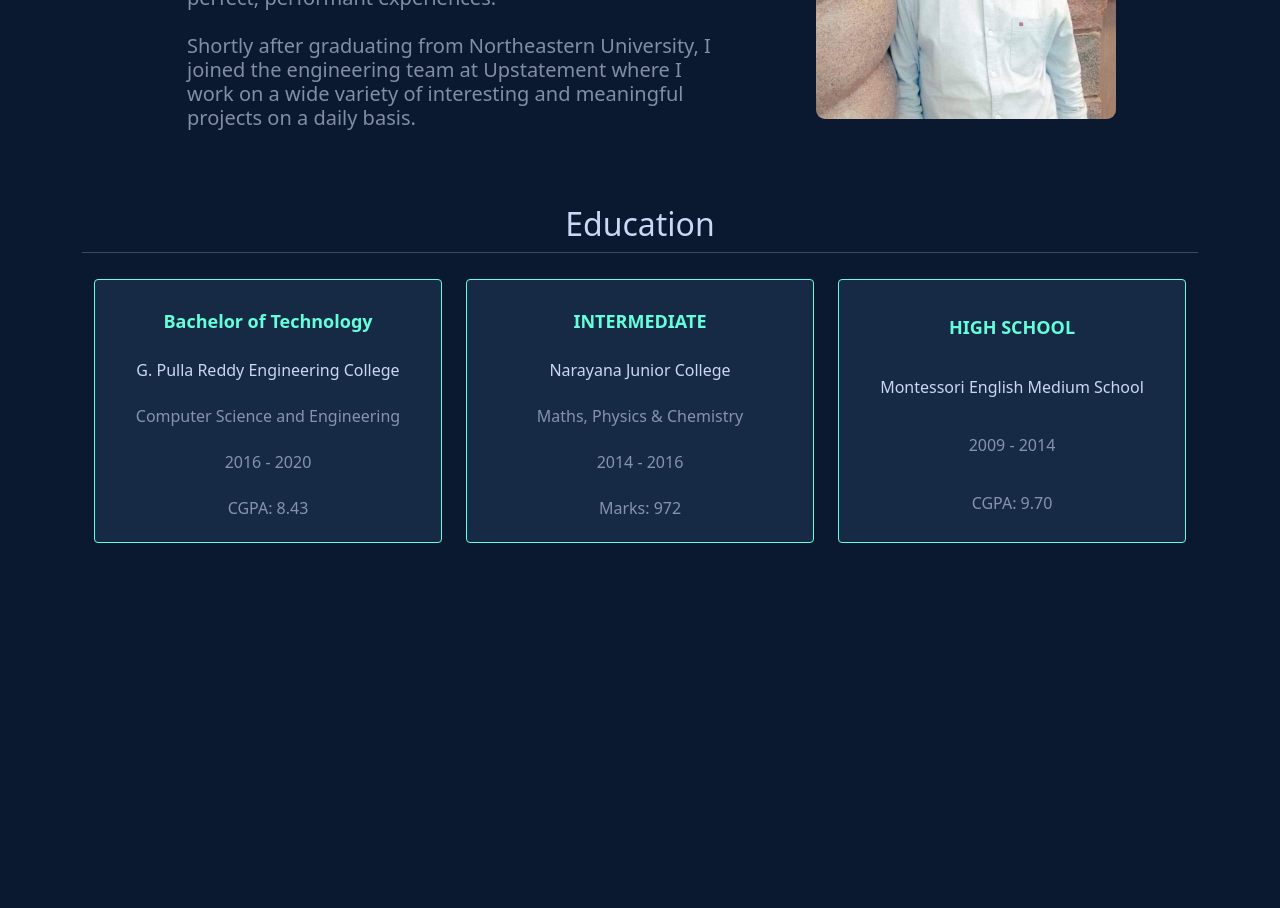
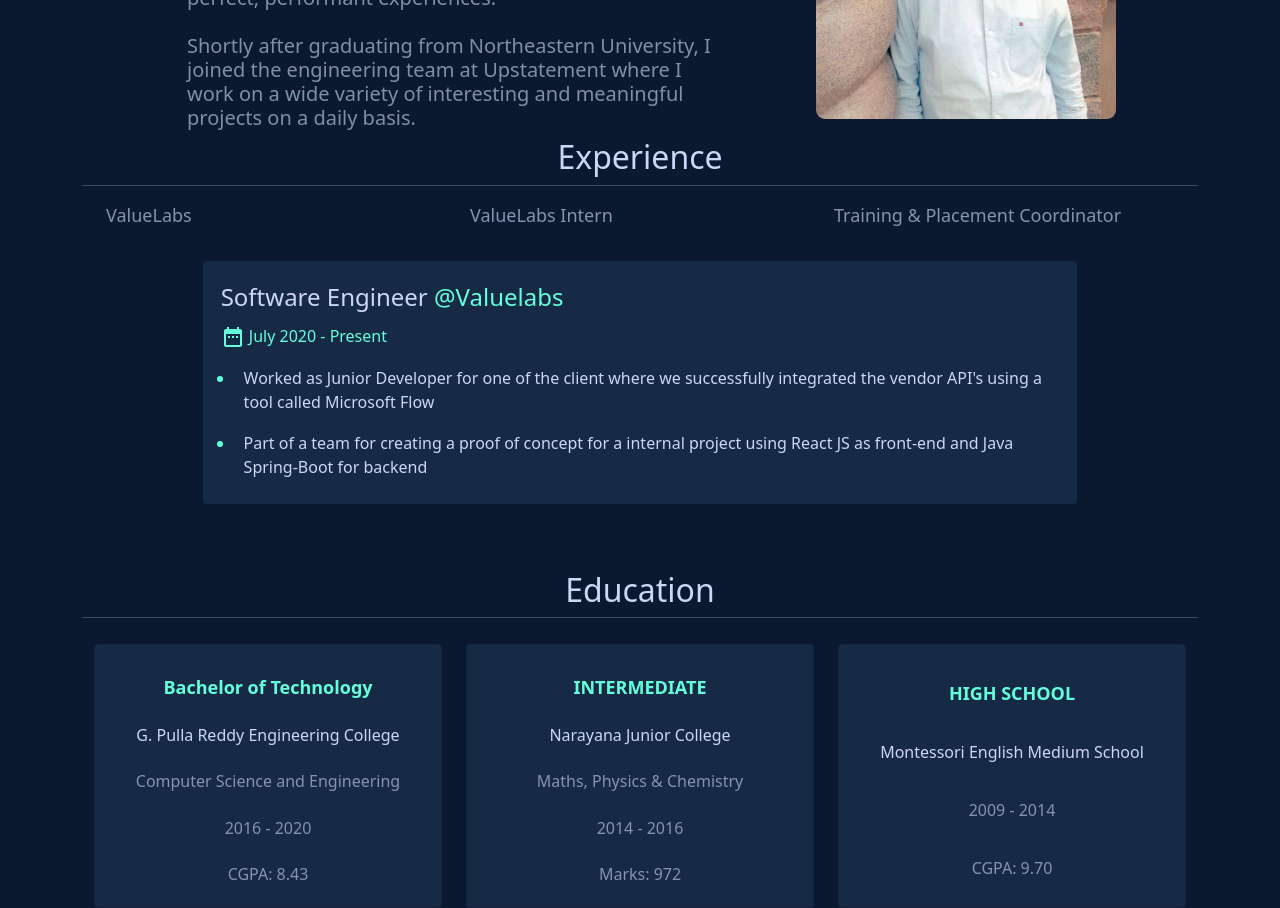
Before and after one commit to saiviswateja/portfolio, a React (Create React App) app: page / in a window 1280 px wide. Shown: the part 780-1688 px from the top of the page. Before the commit the page ends 1323 px from the top, so only its background shows below. Built offline with nearby package versions, Linux system fonts and the light colour scheme.

Commit message:
added experience

```diff
--- a/package.json
+++ b/package.json
@@ -3,6 +3,8 @@
   "version": "0.1.0",
   "private": true,
   "dependencies": {
+    "@material-ui/core": "^4.11.2",
+    "@material-ui/icons": "^4.11.2",
     "@testing-library/jest-dom": "^5.11.6",
     "@testing-library/react": "^11.2.2",
     "@testing-library/user-event": "^12.6.0",
--- a/src/App.css
+++ b/src/App.css
@@ -47,7 +47,7 @@
 .edCard{
   margin-top: 3%;
   background-color: #172A45;
-  border: 1px solid #64FFDA;
+  /* border: 1px solid #64FFDA; */
   height: 33vh;
   display: flex;
   justify-content: space-around;
@@ -60,3 +60,38 @@
 .edCard:last-child{
   padding-bottom: 3%;
 }
+.experienceLink{
+  color: #8892B0;
+  font-size: large;
+}
+
+.experienceLink:hover{
+  color: #64FFDA;
+  border-left: 1px solid #64FFDA;
+}
+
+.experienceCard{
+  background-color: #172A45;
+  /* background-color: rgb(10, 25, 47); */
+  margin-top: 3%;
+  height: max-content;
+  width: 80%;
+  display: flex;
+  border: none;
+}
+
+.experienceHeading{
+  font-weight: 500;
+  font-size: x-large;
+  padding: 2% 2% 1% 2%;
+}
+
+.bullet{
+  color: #64FFDA;
+  padding: 1%;
+}
+
+.experienceDate{
+  padding-left: 2%;
+  padding-bottom: 1%;
+}
--- /dev/null
+++ b/src/components/Experience.js
@@ -0,0 +1,55 @@
+import React,{useEffect, useState} from 'react';
+import DateRangeIcon from '@material-ui/icons/DateRange';
+import experienceData from '../experience.json';
+
+function Experience() {
+    const [selectExp,setSelectExp] = useState("vl");
+    const [exp,setExp] = useState("vl");
+    const [currentExp,setCurrentExp] = useState({"workingpoints":[]});
+    useEffect(()=>{
+        var experiences = experienceData.experiences;
+        console.log(exp);
+        console.log("before "+experiences);
+        var tempExperience = experiences.filter((experience)=>{
+            console.log(experience);
+             if(experience._id===exp){
+                 return true;
+             }
+         });
+         setCurrentExp(tempExperience[0])
+    },[exp])
+    const onExpClicked = (e)=>{
+        setExp((document.getElementById(e).getAttribute("name")));
+    }
+    return (
+        <div className="container">
+                        <div className="row">
+                            <h2 className="headingcolor2 d-flex justify-content-center">Experience</h2>
+                            <hr className="headingcolor2"></hr>
+                        </div>
+                        <div className="container">
+                            <div className="row">
+                            <div className="col experienceLink" onClick={()=>onExpClicked("vl")} id="vl" name="vl">ValueLabs</div>
+                            <div className="col experienceLink" onClick={()=>onExpClicked("vlintern")} id="vlintern" name="vlintern">ValueLabs Intern</div>
+                            <div className="col experienceLink" onClick={()=>onExpClicked("tpcoord")} id="tpcoord" name="tpcoordinator">Training & Placement Coordinator</div>
+                            </div>
+                        </div>
+                        <div className="d-flex justify-content-center">
+                            <div className="card experienceCard">
+                                <div className="headingcolor1 experienceHeading"><span className="headingcolor2">{currentExp.role}</span> {currentExp.company}</div>
+                                <span className="headingcolor1 experienceDate"><DateRangeIcon/> {currentExp.duration}</span>
+                                    <ul className="list">
+                                        {
+                                        currentExp.workingpoints.length!==0 &&
+                                        currentExp!=="undefined" && currentExp.workingpoints.map(point=>(
+                                            <li className="bullet"><span className="headingcolor2">{point}</span></li>
+                                        ))
+                                        }
+                                    </ul>
+                            </div>
+                        </div>
+                    </div>
+    )
+}
+
+export default Experience
--- a/src/components/Home.js
+++ b/src/components/Home.js
@@ -1,6 +1,7 @@
 import React from 'react';
 import '../App.css';
 import profile_pic from './profile_pic.jpg';
+import Experience from './Experience';
 
 function Home() {
     return (
@@ -36,6 +37,7 @@ function Home() {
                         </div>
                         </div>
                     </div>
+                    <Experience/>
                     <div className="container education">
                         <div className="row">
                             <h2 className="headingcolor2 d-flex justify-content-center">Education</h2>
@@ -70,7 +72,6 @@ function Home() {
                             </div>
                         </div>
                     </div>
-
         </div>
     )
 }
--- /dev/null
+++ b/src/experience.json
@@ -0,0 +1,37 @@
+{
+    "experiences":[
+        {
+            "_id":"vlintern",
+            "role":"Front-End Developer Intern",
+            "company":"@Valuelabs",
+            "duration":"December 2019 - March 2020",
+            "workingpoints":[
+                "Trained on React JS and IOS App Development",
+                "Introduced to RESTful web services and a tool called Microsoft Flow",
+                "Build a web application using IMDb API using React JS"
+            ]
+        },
+        {
+            "_id":"vl",
+            "role":"Software Engineer",
+            "company":"@Valuelabs",
+            "duration":"July 2020 - Present",
+            "workingpoints":[
+                "Worked as Junior Developer for one of the client where we successfully integrated the vendor API's using a tool called Microsoft Flow",
+                "Part of a team for creating a proof of concept for a internal project using React JS as front-end and Java Spring-Boot for backend"
+                ]
+        },
+        {
+            "_id":"tpcoordinator",
+            "role":"Student Coordinator",
+            "company":"@G.P.R.E.C",
+            "duration":"December 2018 - March 2020",
+            "workingpoints":[
+                "Chosen from numerous candidates for this position, hired based on personality, communication and interpersonal skills",
+                "Acted as a bridge between students and companies",
+                "Organised a college fest Brain Wreck for juniors",
+                "Acted as Student Coordinator for Coders' Club in our college where we conducted numerous coding contests"
+            ]
+        }
+    ]
+}
```
Also changed, not shown: 2 other files (tests, documents, lock files or other folders).
